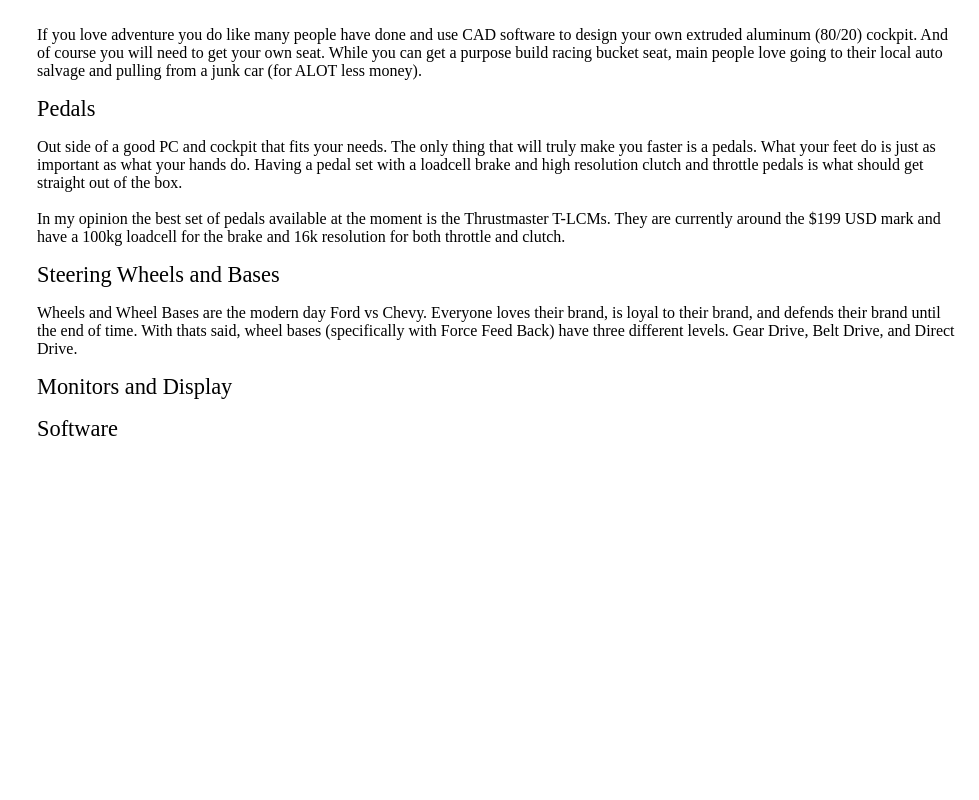
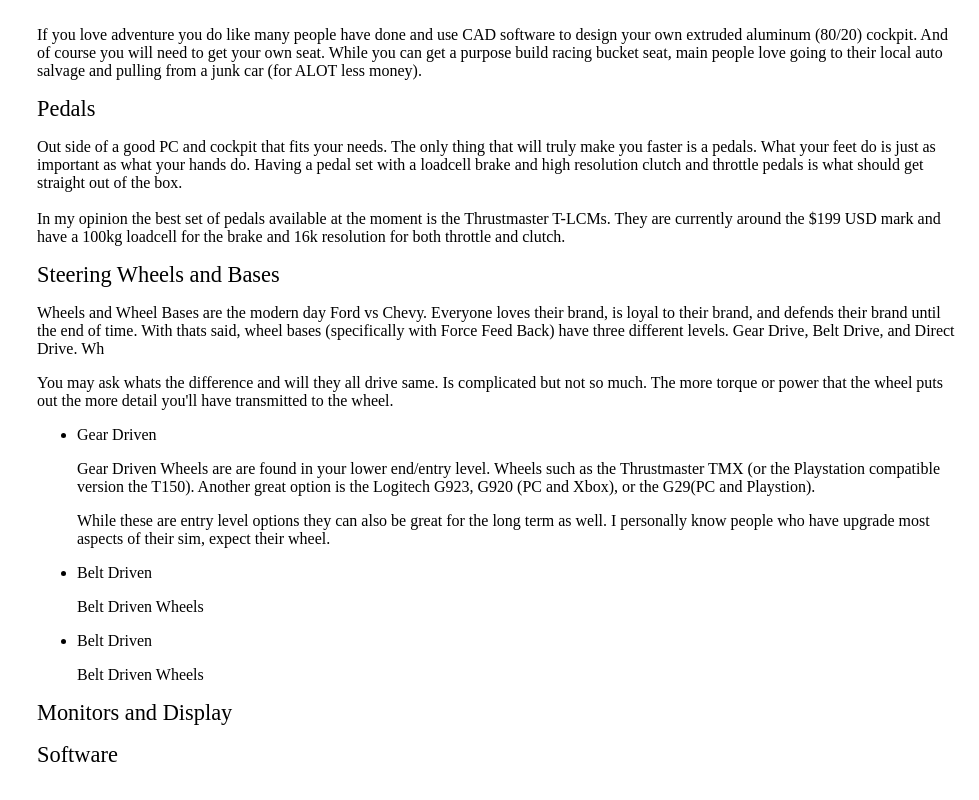
Before and after one commit to IG-88A/Simsite, a plain HTML site: page index.html in a window 1280 px wide. Shown: the part 1330-2130 px from the top of the page, without its empty margins (301-1280 px from the left). Before the commit the page ends 1808 px from the top, so only its background shows below. Drawn offline with Linux system fonts and the light colour scheme.

Commit message:
Update index.html

```diff
--- a/index.html
+++ b/index.html
@@ -60,7 +60,7 @@
     </article>
     </section>
     <section class="main-section" id="basic_needs_for_your_pc">
-    <header>Basic Needs for your PC</header>
+    <header>Basic Needs For Your PC</header>
     <article>
 
       <p>
@@ -136,9 +136,33 @@
     <article>
       <p>
       Wheels and Wheel Bases are the modern day Ford vs Chevy. Everyone loves their brand, is loyal to their brand, and defends their brand until the end of time.
-      With thats said, wheel bases (specifically with Force Feed Back) have three different levels. Gear Drive, Belt Drive, and Direct Drive.
+      With thats said, wheel bases (specifically with Force Feed Back) have three different levels. Gear Drive, Belt Drive, and Direct Drive. Wh
       </p>
 
+      <p>
+       You may ask whats the difference and will they all drive same. Is complicated but not so much. The more torque or power that the wheel puts out the more detail you'll have
+       transmitted to the wheel.
+        </p>
+
+        <ul>
+          <li>Gear Driven</li>
+          <p>Gear Driven Wheels are are found in your lower end/entry level. Wheels such as the Thrustmaster TMX (or the Playstation compatible version the T150). Another great
+            option is the Logitech G923, G920 (PC and Xbox), or the G29(PC and Playstion).
+          </p>
+          <p>While these are entry level options they can also be great for the long term as well. I personally know people who have upgrade most aspects of their sim, expect their wheel.
+          </p>
+          <li>Belt Driven</li>
+          <p>Belt Driven Wheels
+          </p>
+          <p>
+          </p>
+          <li>Belt Driven</li>
+          <p>Belt Driven Wheels
+          </p>
+          <p>
+          </p>
+
+        </ul>
       <p>
       </p>
     </article>
```
